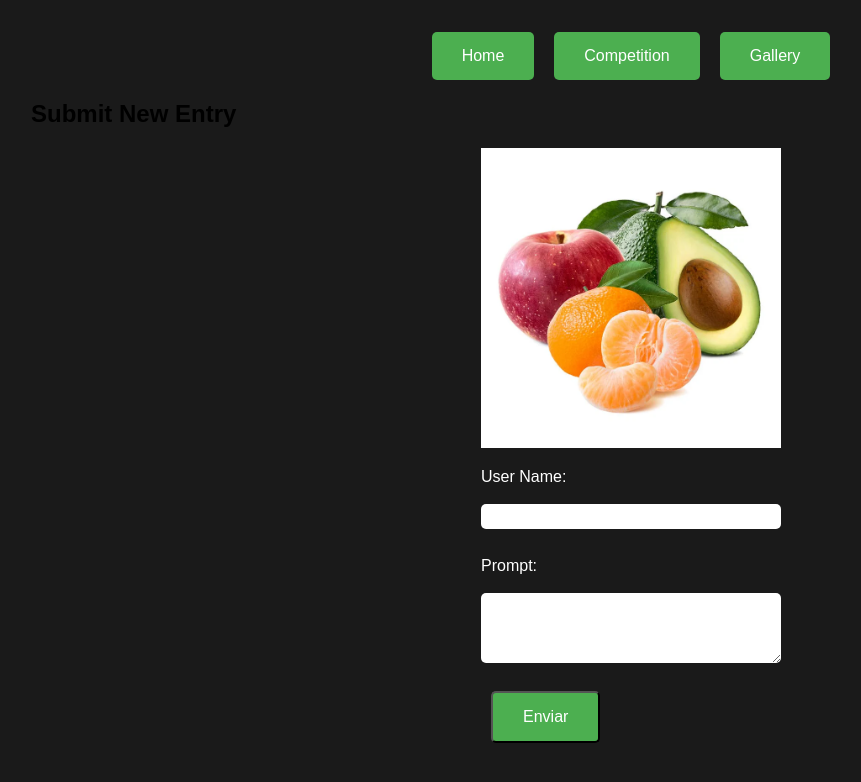
After one commit to jirivchi1/inquira, a Flask app: page /submit in a window 1280 px wide. The commit adds this page. Shown: the top 782 px of the page, without its empty margins (9-870 px from the left). Run offline with Flask 3, Linux system fonts and the light colour scheme.

Commit message:
add submit form template before adding CELERY and REDIS

```diff
--- a/app/routes.py
+++ b/app/routes.py
@@ -1,4 +1,4 @@
-from flask import Blueprint, render_template
+from flask import Blueprint, render_template, request, redirect, url_for
 from pymongo import MongoClient
 from dotenv import load_dotenv
 import os
@@ -31,3 +31,25 @@ def competition():
 def gallery():
     images = list(questions_collection.find({"category": "gallery"}))
     return render_template("gallery.html", images=images)
+
+
+@routes.route("/submit", methods=["GET", "POST"])
+def submit():
+    if request.method == "POST":
+        user_name = request.form.get("user_name")
+        prompt = request.form.get("prompt")
+
+        # Insertar en la base de datos con la misma estructura usada anteriormente
+        question = {
+            "user_name": user_name,
+            "image_path": "images/original/first.jpg",
+            "prompt": prompt,
+            "category": "competition",
+        }
+        questions_collection.insert_one(question)
+
+        # Redirigir a /competition para ver el nuevo dato
+        return redirect(url_for("routes.competition"))
+
+    # Si es GET, mostramos el formulario
+    return render_template("submit.html")
--- a/app/static/css/styles.css
+++ b/app/static/css/styles.css
@@ -184,3 +184,31 @@ body {
         padding: 1rem;
     }
 }
+
+.submit-container {
+    display: flex;
+    flex-direction: column;
+    align-items: center;
+    color: white;
+    margin-top: 20px;
+}
+
+.submit-form {
+    display: flex;
+    flex-direction: column;
+    align-items: flex-start;
+}
+
+.submit-form input, .submit-form textarea {
+    margin-bottom: 10px;
+    width: 100%;
+    max-width: 300px;
+    padding: 5px;
+    border-radius: 5px;
+    border: none;
+    outline: none;
+}
+
+.submit-form textarea {
+    resize: vertical;
+}
--- /dev/null
+++ b/app/templates/submit.html
@@ -0,0 +1,31 @@
+{% extends "base.html" %}
+
+{% block title %}Submit - Image Gallery{% endblock %}
+
+{% block navigation %}
+    <a href="{{ url_for('routes.home') }}" class="nav-button">Home</a>
+    <a href="{{ url_for('routes.competition') }}" class="nav-button">Competition</a>
+    <a href="{{ url_for('routes.gallery') }}" class="nav-button">Gallery</a>
+{% endblock %}
+
+{% block content %}
+<div class="gallery-container">
+    <h2>Submit New Entry</h2>
+    <div class="submit-container">
+        <!-- Muestra la imagen -->
+        <img src="{{ url_for('static', filename='images/original/first.jpg') }}" alt="Original Image" class="gallery-img" style="max-width:300px; margin-bottom:20px;">
+
+        <!-- Formulario -->
+        <form method="POST" action="{{ url_for('routes.submit') }}" class="submit-form">
+            <label for="user_name" style="color:white;">User Name:</label><br>
+            <input type="text" id="user_name" name="user_name" required style="margin-bottom:10px;"><br>
+
+            <label for="prompt" style="color:white;">Prompt:</label><br>
+            <textarea id="prompt" name="prompt" rows="4" cols="50" required style="margin-bottom:10px;"></textarea><br>
+
+            <!-- Botón de Enviar -->
+            <button type="submit" class="nav-button">Enviar</button>
+        </form>
+    </div>
+</div>
+{% endblock %}
```
Also changed, not shown: app/static/images/original/first.jpg (added), 1 other file.
